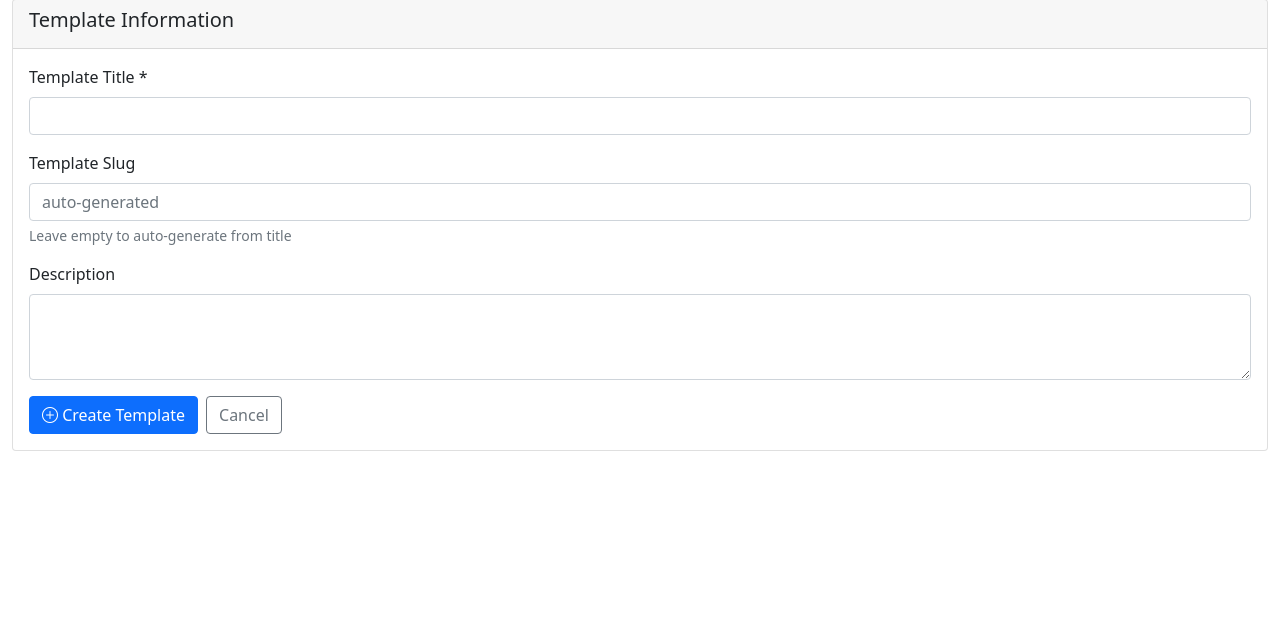
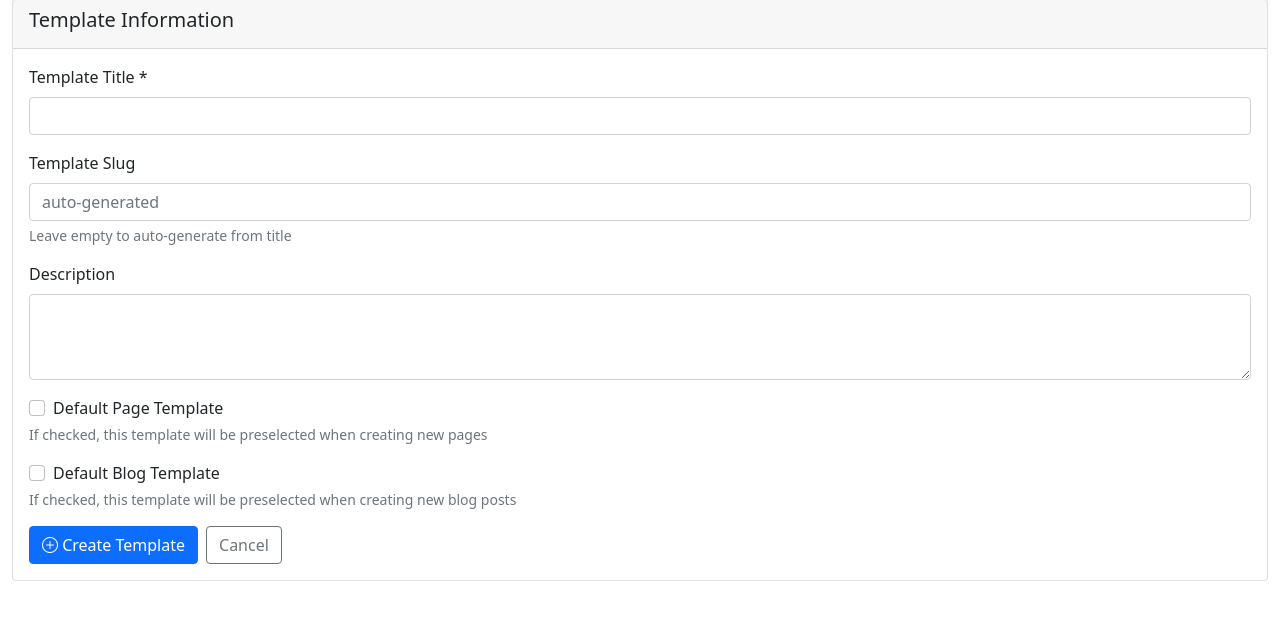
Before and after one commit to oskarst/freedomCms, a Flask app: page /admin/templates/groups/add in a window 1280 px wide. Shown: the part 137-757 px from the top of the page. Run offline with Flask 3, Linux system fonts and the light colour scheme; the visitor is signed in with stand-in values (Sample User, id 1).

Commit message:
Default page and blog templates

```diff
--- a/cms/db.py
+++ b/cms/db.py
@@ -151,6 +151,16 @@ def init_db():
         pass  # Column already exists
     try:
         cursor.execute('ALTER TABLE pages ADD COLUMN featured_webp TEXT')
+    except sqlite3.OperationalError:
+        pass  # Column already exists
+
+    # Add default template columns to template_groups if missing
+    try:
+        cursor.execute('ALTER TABLE template_groups ADD COLUMN is_default_page BOOLEAN DEFAULT 0')
+    except sqlite3.OperationalError:
+        pass  # Column already exists
+    try:
+        cursor.execute('ALTER TABLE template_groups ADD COLUMN is_default_blog BOOLEAN DEFAULT 0')
     except sqlite3.OperationalError:
         pass  # Column already exists
 
--- a/cms/templates/templates/group_add.html
+++ b/cms/templates/templates/group_add.html
@@ -35,6 +35,26 @@
                             <label for="description" class="form-label">Description</label>
                             <textarea class="form-control" id="description" name="description" rows="3"></textarea>
                         </div>
+
+                        <div class="mb-3">
+                            <div class="form-check">
+                                <input type="checkbox" class="form-check-input" id="is_default_page" name="is_default_page">
+                                <label class="form-check-label" for="is_default_page">
+                                    Default Page Template
+                                </label>
+                            </div>
+                            <div class="form-text">If checked, this template will be preselected when creating new pages</div>
+                        </div>
+
+                        <div class="mb-3">
+                            <div class="form-check">
+                                <input type="checkbox" class="form-check-input" id="is_default_blog" name="is_default_blog">
+                                <label class="form-check-label" for="is_default_blog">
+                                    Default Blog Template
+                                </label>
+                            </div>
+                            <div class="form-text">If checked, this template will be preselected when creating new blog posts</div>
+                        </div>
                         <div class="d-flex gap-2">
                             <button type="submit" class="btn btn-primary">
                                 <i class="bi bi-plus-circle"></i> Create Template
--- a/cms/views/templates_.py
+++ b/cms/views/templates_.py
@@ -172,6 +172,9 @@ def add_template_group():
         title = request.form.get('title', '').strip()
         slug_input = request.form.get('slug', '').strip()
         description = request.form.get('description', '').strip()
+        is_default_page = request.form.get('is_default_page') == 'on'
+        is_default_blog = request.form.get('is_default_blog') == 'on'
+
         if not title:
             flash('Title is required', 'error')
             return redirect(url_for('templates_.add_template_group'))
@@ -183,8 +186,15 @@ def add_template_group():
         if cursor.fetchone():
             flash('Template with this slug already exists', 'error')
             return redirect(url_for('templates_.add_template_group'))
-        cursor.execute('INSERT INTO template_groups (title, slug, description) VALUES (?, ?, ?)',
-                       (title, slug_input, description))
+
+        # If setting as default, ensure no other template is default for the same type
+        if is_default_page:
+            cursor.execute('UPDATE template_groups SET is_default_page = 0')
+        if is_default_blog:
+            cursor.execute('UPDATE template_groups SET is_default_blog = 0')
+
+        cursor.execute('INSERT INTO template_groups (title, slug, description, is_default_page, is_default_blog) VALUES (?, ?, ?, ?, ?)',
+                       (title, slug_input, description, is_default_page, is_default_blog))
         db.commit()
         flash('Template created', 'success')
         return redirect(url_for('templates_.templates'))
@@ -211,6 +221,9 @@ def edit_template_group(group_id: int):
             title = request.form.get('title', '').strip()
             slug_input = request.form.get('slug', '').strip()
             description = request.form.get('description', '').strip()
+            is_default_page = request.form.get('is_default_page') == 'on'
+            is_default_blog = request.form.get('is_default_blog') == 'on'
+
             if not title:
                 flash('Title is required', 'error')
                 return redirect(url_for('templates_.edit_template_group', group_id=group_id))
@@ -221,8 +234,15 @@ def edit_template_group(group_id: int):
             if cursor.fetchone():
                 flash('Another template with this slug exists', 'error')
                 return redirect(url_for('templates_.edit_template_group', group_id=group_id))
-            cursor.execute('UPDATE template_groups SET title = ?, slug = ?, description = ?, updated_at = CURRENT_TIMESTAMP WHERE id = ?',
-                           (title, slug_input, description, group_id))
+
+            # If setting as default, ensure no other template is default for the same type
+            if is_default_page:
+                cursor.execute('UPDATE template_groups SET is_default_page = 0')
+            if is_default_blog:
+                cursor.execute('UPDATE template_groups SET is_default_blog = 0')
+
+            cursor.execute('UPDATE template_groups SET title = ?, slug = ?, description = ?, is_default_page = ?, is_default_blog = ?, updated_at = CURRENT_TIMESTAMP WHERE id = ?',
+                           (title, slug_input, description, is_default_page, is_default_blog, group_id))
             db.commit()
             flash('Template info updated', 'success')
             return redirect(url_for('templates_.edit_template_group', group_id=group_id))
@@ -407,6 +427,7 @@ def export_all_groups():
     cursor.execute('''
         SELECT
             g.id, g.title, g.slug, g.description, g.is_default, g.created_at, g.updated_at,
+            g.is_default_page, g.is_default_blog,
             tgb.sort_order as block_sort_order,
             d.id as block_id, d.title as block_title, d.slug as block_slug, d.category, d.content, d.default_parameters
         FROM template_groups g
@@ -428,6 +449,8 @@ def export_all_groups():
             'slug': row['slug'],
                 'description': row['description'],
             'is_default': row['is_default'],
+            'is_default_page': row['is_default_page'],
+            'is_default_blog': row['is_default_blog'],
             'created_at': row['created_at'],
             'updated_at': row['updated_at'],
                 'blocks': []
@@ -474,6 +497,7 @@ def export_selected_groups():
     cursor.execute(f'''
         SELECT
             g.id, g.title, g.slug, g.description, g.is_default, g.created_at, g.updated_at,
+            g.is_default_page, g.is_default_blog,
             tgb.sort_order as block_sort_order,
             d.id as block_id, d.title as block_title, d.slug as block_slug, d.category, d.content, d.default_parameters
         FROM template_groups g
@@ -496,6 +520,8 @@ def export_selected_groups():
             'slug': row['slug'],
                 'description': row['description'],
             'is_default': row['is_default'],
+            'is_default_page': row['is_default_page'],
+            'is_default_blog': row['is_default_blog'],
             'created_at': row['created_at'],
             'updated_at': row['updated_at'],
                 'blocks': []
@@ -546,15 +572,23 @@ def import_template_groups(import_data, overwrite_existing, cursor):
                 cursor.execute('DELETE FROM template_group_blocks WHERE group_id = ?', (template_id,))
                 cursor.execute('DELETE FROM template_groups WHERE id = ?', (template_id,))
 
+            # If setting as default, ensure no other template is default for the same type
+            if template_data.get('is_default_page'):
+                cursor.execute('UPDATE template_groups SET is_default_page = 0')
+            if template_data.get('is_default_blog'):
+                cursor.execute('UPDATE template_groups SET is_default_blog = 0')
+
             # Insert template group
             cursor.execute('''
-                INSERT INTO template_groups (title, slug, description, is_default)
-                VALUES (?, ?, ?, ?)
+                INSERT INTO template_groups (title, slug, description, is_default, is_default_page, is_default_blog)
+                VALUES (?, ?, ?, ?, ?, ?)
             ''', (
                 template_data.get('title') or slug,
                 slug,
                 template_data.get('description', ''),
-                template_data.get('is_default', 0)
+                template_data.get('is_default', 0),
+                template_data.get('is_default_page', 0),
+                template_data.get('is_default_blog', 0)
             ))
 
             new_group_id = cursor.lastrowid
```
Also changed, not shown: cms/templates/templates/group_edit.html (+21 -0 lines), cms/templates/templates/templates.html (+12 -0 lines), cms/views/pages.py (+37 -27 lines).
